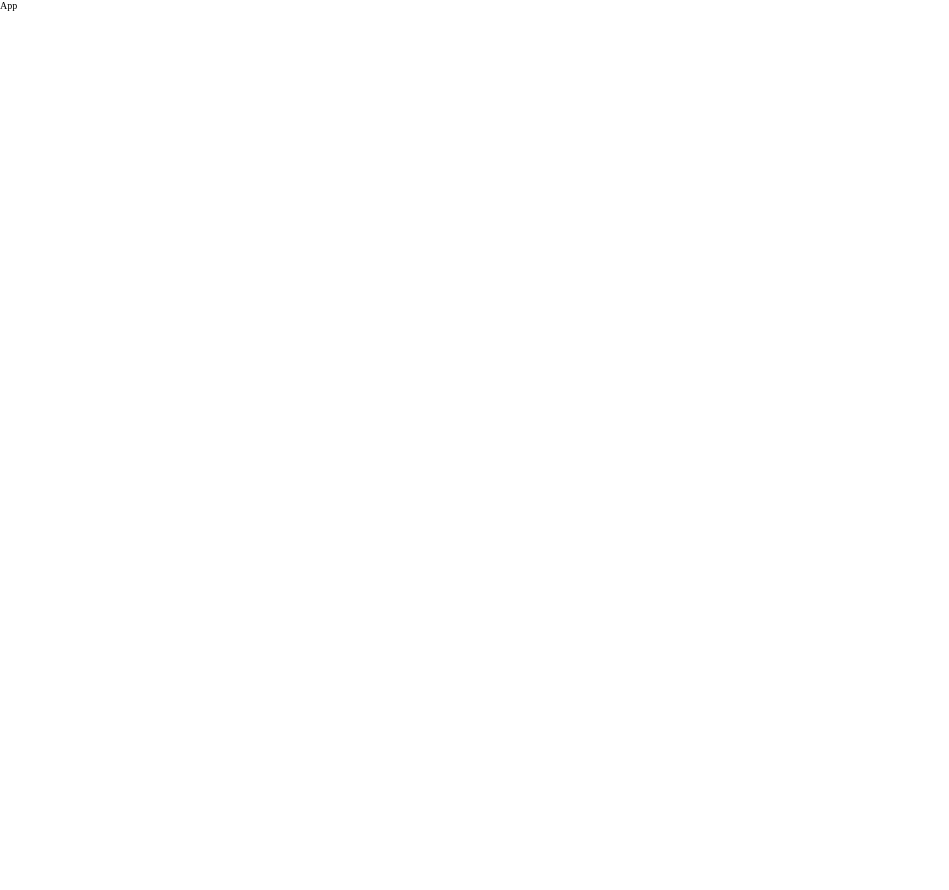
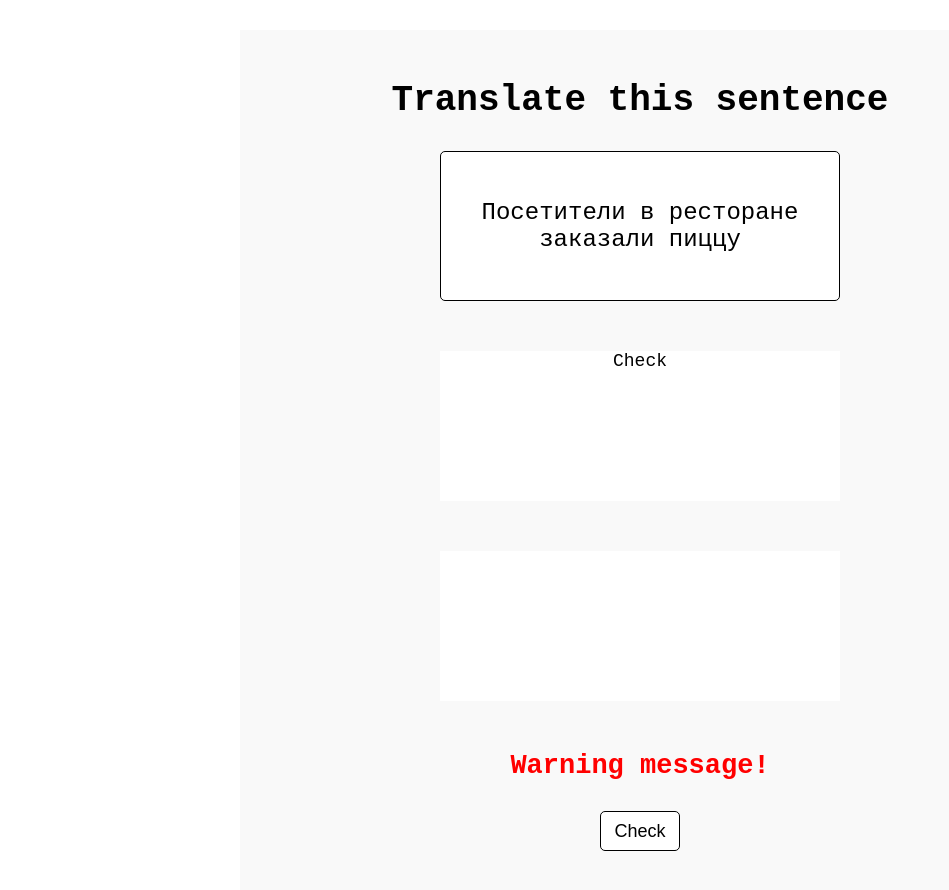
Before and after one commit to gravesur/translate, a React (Create React App) app: page / in a window 1280 px wide. Shown: the top 890 px of the page, without its empty margins (0-949 px from the left). Before the commit the page ends 800 px from the top, so only its background shows below. Built offline with nearby package versions, Linux system fonts and the light colour scheme.

Commit message:
added basic structure

```diff
--- a/src/components/app/app.scss
+++ b/src/components/app/app.scss
@@ -0,0 +1,70 @@
+.app {
+  //font-family: 'Courier New', Courier, monospace;
+  font-family: 'Courier New', Courier, monospace;
+  font-size: 1.8rem;
+  background-color: rgba(224, 224, 224, 0.2);
+  max-width: 80rem;
+  height: 90rem;
+  margin: 3rem auto;
+  text-align: center;
+  padding: 5rem 0;
+
+  &-header {
+  }
+
+  &-sentence {
+    display: flex;
+    justify-content: center;
+    align-items: center;
+
+    border-radius: 5px;
+    background-color: white;
+    border: black 1px solid;
+    height: 15rem;
+    width: 40rem;
+    margin: 3rem auto;
+  }
+
+  &-paragraph {
+    //margin-top: 5rem;
+    font-size: 2.4rem;
+  }
+
+  &-check {
+    background-color: white;
+    margin: 5rem auto;
+    height: 15rem;
+    width: 40rem;
+  }
+
+  &-words {
+    display: grid;
+    grid-template-rows: 5rem 5rem 5rem;
+    grid-template-columns: repeat(auto-fill, 10rem);
+    grid-auto-rows: 5rem;
+    grid-row-gap: 1rem;
+    grid-column-gap: 1rem;
+
+    margin: 5rem auto;
+    width: 40rem;
+    height: 15rem;
+    background-color: white;
+  }
+
+  &-warning {
+    color: red;
+  }
+
+  &-check-button {
+    cursor: pointer;
+    outline: none;
+    margin: 3rem auto;
+    background-color: white;
+    font-size: 1.8rem;
+    border: black 1px solid;
+    border-radius: 5px;
+    display: block;
+    width: 8rem;
+    height: 4rem;
+  }
+}
--- a/src/components/app/app.tsx
+++ b/src/components/app/app.tsx
@@ -3,7 +3,20 @@ import React from 'react';
 import './app.scss';
 
 const App = () => {
-  return <div>App</div>;
+  const sentence = 'Посетители в ресторане заказали пиццу';
+
+  return (
+    <div className="app">
+      <h1 className="app-header">Translate this sentence</h1>
+      <div className="app-sentence">
+        <p className="app-paragraph">{sentence}</p>
+      </div>
+      <div className="app-check">Check</div>
+      <div className="app-words"></div>
+      <h2 className="app-warning">Warning message!</h2>
+      <button className="app-check-button">Check</button>
+    </div>
+  );
 };
 
 export default App;
```
